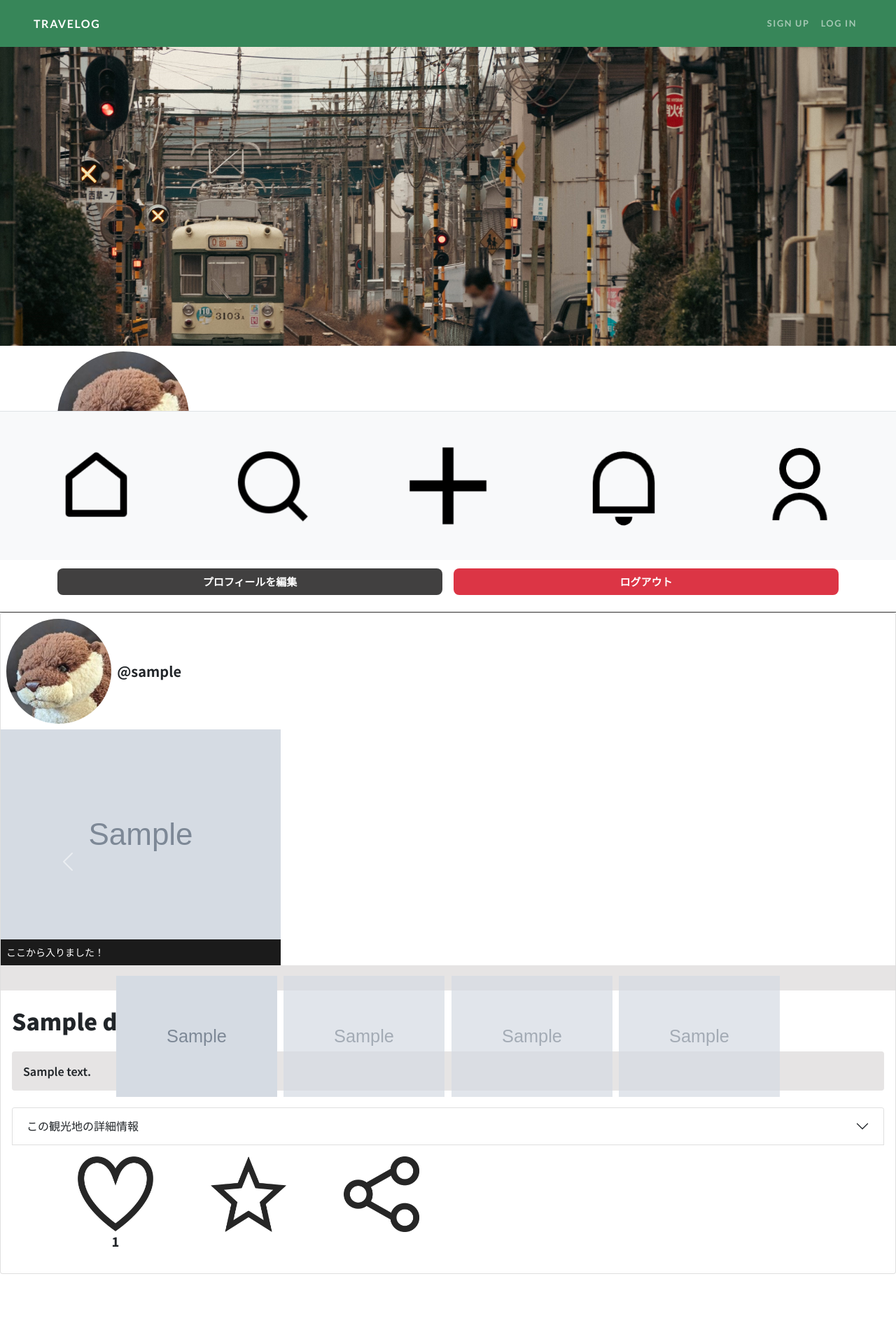
After one commit to baba-jun/travelog, a Django app: page /profile/ in a window 1280 px wide. The commit adds this page. Shown: the whole page at 70% size. Run offline with Django 4.2, Linux system fonts and the light colour scheme; tables that the repository leaves empty hold one stand-in row (values such as "Sample post"); grey boxes marked "Sample" are stand-in pictures; parts of the project's set-up code (start-up, migrations or seed data) failed here and were passed over; some libraries are stand-ins or nearby versions.

Commit message:
FE#profile-ui

```diff
--- /dev/null
+++ b/travelog/static/css/profile.css
@@ -0,0 +1,48 @@
+.profile-wrapper{
+    border-bottom: 1px solid rgb(65 64 64);
+}
+
+.user-info{
+    padding: 0;
+}
+
+.user-img-profile{
+    max-width: 18%;
+    padding: 0;
+}
+
+.profile-wrapper .user-name{
+    font-size: 25px;
+}
+
+.profile-text{
+    font-family: "Noto Sans JP", sans-serif;
+    font-weight: 600;
+}
+
+.profile-text{
+    font-size: 15px;
+    font-weight: 600;
+    font-family: "Noto Sans JP", sans-serif;
+}
+
+.profile-text-bold{
+    font-size: 18px;
+    font-weight: 800;
+    font-family: "Noto Sans JP", sans-serif;
+}
+
+.profile .btn{
+    width: 100%;
+    border-radius: 8px;
+    font-size: 15px;
+    font-family: "Noto Sans JP", sans-serif;
+    font-weight: 600;
+    color: white;
+    border: none;
+}
+
+.btn-secondary{
+    background-color: rgb(65 64 64);
+    color: white;
+}
--- a/travelog_app/templates/base.html
+++ b/travelog_app/templates/base.html
@@ -40,7 +40,11 @@
     <!-- Navigation -->
     <nav class="navbar navbar-expand-lg navbar-dark navbar-custom">
         <div class="container-fluid px-md-5 px-4">
+            {% if user.is_authenticated %}
             <a class="navbar-brand" href="{% url 'travelog_app:Home' %}">Travelog</a>
+            {% else %}
+            <a class="navbar-brand" href="{% url 'travelog_app:index' %}">Travelog</a>
+            {% endif %}
             <button class="navbar-toggler" type="button" data-bs-toggle="collapse" data-bs-target="#navbarResponsive"
                     aria-controls="navbarResponsive" aria-expanded="false" aria-label="Toggle navigation"><span
                     class="navbar-toggler-icon"></span></button>
@@ -67,31 +71,6 @@
 
     {% block contents%}{% endblock %}
 
-    {% block  menu %}{% endblock %}
-
-    <nav class="navbar navbar-expand navbar-light bg-light flex-row  border-top py-1 fixed-bottom">
-        <div class="container-fluid">
-            <ul class="navbar-nav w-100 nav-justified align-items-center">
-              <li class="nav-item w-20 text-center">
-                <a class="nav-link" href="{% url 'travelog_app:Home' %}"><img src="{% static 'assets/img/home-line.png' %}" alt="" width="50%"></a>
-              </li>
-              <li class="nav-item w-20 text-center">
-                <a class="nav-link" href="#"><img src="{% static 'assets/img/search-line.png' %}" alt="" width="50%"></a>
-              </li>
-              <li class="nav-item w-20 text-center">
-                <a class="nav-link" href="{% url 'travelog_app:create_post' %}"><img src="{% static 'assets/img/add-box-line.png' %}" alt="" width="80%"></a>
-              </li>
-              <li class="nav-item w-20 text-center">
-                <a class="nav-link" href="#"><img src="{% static 'assets/img/notification-line.png' %}" alt="" width="50%"></a>
-              </li>
-              <li class="nav-item w-20 text-center">
-                <a class="nav-link" href="#"><img src="{% static 'assets/img/user-line.png' %}" alt="" width="50%"></a>
-              </li>
-            </ul>
-        </div>
-      </nav>
-
-
 
     <!-- Bootstrap core JS-->
     <script src="https://cdn.jsdelivr.net/npm/bootstrap@5.1.0/dist/js/bootstrap.bundle.min.js"></script>
--- /dev/null
+++ b/travelog_app/templates/profile.html
@@ -0,0 +1,244 @@
+{% extends 'base.html' %}
+{% load static %}
+
+{% block title %}
+  プロフィール
+{% endblock %}
+
+{% block contents %}
+  <link href="{% static 'css/profile.css' %}" rel="stylesheet" />
+  <div class="profile-wrapper">
+    <img src="{% static 'assets/img/header.jpg' %}" class="w-100" alt="...">
+    <div class="container profile px-3 pb-4">
+      <div class="row py-2">
+        <div class="user-info d-flex flex-row">
+          <img src="{% static 'assets/img/55.jpg' %}" class="user-img-profile px-2 rounded-circle" alt="..." />
+          <h2 class="user-name text-body py-2">{{ user.username }}</h2>
+        </div>
+      </div>
+      <div class="row">
+        <p class="profile-text py-3">
+            プロフィールです
+        </p>
+      </div>
+      <div class="row">
+        <div class="col px-2">
+          <span class="profile-text-bold">100</span><span class="profile-text">&nbsp;フォロー</span>
+          <span class="profile-text-bold">&nbsp;950</span><span class="profile-text">&nbsp;フォロワー</span>
+        </div>
+      </div>
+      <div class="row">
+        <div class="col-6 px-2 pt-3">
+        <button type="button" class="btn btn-secondary px-3 py-2">プロフィールを編集</button>
+        </div>
+        <div class="col-6 px-2 pt-3">
+          <button type="button" onclick="location.href='{% url 'account_logout' %}'" class="btn btn-danger px-3 py-2">ログアウト</button>
+          </div>
+      </div>
+    </div>
+  </div>
+
+  <div class="card w-100 text-body">
+
+
+    <!--ここから投稿コンテンツ-->
+    {% for diary in diary_list %}
+      <div class="user-info d-flex flex-row">
+        <img src="{% static 'assets/img/55.jpg' %}" class="user-img p-2 rounded-circle" alt="...">
+        <h2 class="user-name text-body py-2">@{{ diary.user_id.username}}</h2>
+      </div>
+
+
+        <div id="carouselExample2" class="carousel slide carousel slide" data-bs-touch="true" data-bs-ride="true">
+
+            <div class="carousel-inner">
+              {% if diary.post_image1 %}
+              <div class="carousel-item active">
+                <figure class="figure">
+                <img src='{{ MEDIA_URL }}{{diary.post_image1}}' class="d-block w-100" data-bs-interval="false" alt="...">
+                <figcaption class="figure-caption post_img p-2">ここから入りました！</figcaption>
+              </figure>
+              </div>
+              {% endif %}
+
+              {% if diary.post_image2 %}
+              <div class="carousel-item">
+                <figure class="figure">
+                <img src='{{ MEDIA_URL }}{{diary.post_image2}}' class="d-block w-100" data-bs-interval="false" alt="...">
+                <figcaption class="figure-caption post_img p-2">ここでお参り</figcaption>
+                </figure>
+              </div>
+              {% endif %}
+
+              {% if diary.post_image3 %}
+              <div class="carousel-item">
+                <img src='{{ MEDIA_URL }}{{diary.post_image3}}' class="d-block w-100" data-bs-interval="false" alt="...">
+                <figcaption class="figure-caption post_img p-2">　</figcaption>
+              </div>
+              {% endif %}
+
+              {% if diary.post_image4 %}
+              <div class="carousel-item">
+                <img src='{{ MEDIA_URL }}{{diary.post_image4}}' class="d-block w-100" data-bs-interval="false" alt="...">
+                <figcaption class="figure-caption post_img p-2">　</figcaption>
+              </div>
+              {% endif %}
+            </div>
+
+            <button class="carousel-control-prev" type="button" data-bs-target="#carouselExample2" data-bs-slide="prev">
+              <span class="carousel-control-prev-icon" aria-hidden="true"></span>
+              <span class="visually-hidden">Previous</span>
+            </button>
+            <button class="carousel-control-next" type="button" data-bs-target="#carouselExample2" data-bs-slide="next">
+              <span class="carousel-control-next-icon" aria-hidden="true"></span>
+              <span class="visually-hidden">Next</span>
+            </button>
+
+            <!--画像サムネイル表示-->
+
+            {% if not diary.post_image1 or diary.post_image2 or diary.post_image3 %}
+            <div class="carousel-indicators thumbnail_postimgs mb-1 pb-2">
+              {% if diary.post_image1 %}
+              <button type="button" data-bs-target="#carouselExample2" data-bs-slide-to="0" class="active" aria-current="true" aria-label="Slide 0">
+                <img src="{{ MEDIA_URL }}{{diary.post_image1}}" class="d-block w-100" alt="...">
+              </button>
+              {% endif %}
+
+              {% if diary.post_image2 %}
+              <button type="button" data-bs-target="#carouselExample2" data-bs-slide-to="1" aria-label="Slide 1">
+                <img src="{{ MEDIA_URL }}{{diary.post_image2}}" class="d-block w-100" alt="...">
+              </button>
+              {% endif %}
+
+              {% if diary.post_image3 %}
+              <button type="button" data-bs-target="#carouselExample2" data-bs-slide-to="2" aria-label="Slide 2">
+                <img src="{{ MEDIA_URL }}{{diary.post_image3}}" class="d-block w-100" alt="...">
+              </button>
+              {% endif %}
+
+              {% if diary.post_image4 %}
+              <button type="button" data-bs-target="#carouselExample2" data-bs-slide-to="3" aria-label="Slide 2">
+                <img src="{{ MEDIA_URL }}{{diary.post_image4}}" class="d-block w-100" alt="...">
+              </button>
+              {% endif %}
+            </div>
+            {% endif %}
+          </div>
+
+        <div class="card-body">
+          <h2 class="card-title pt-1 pb-4">{{ diary.title}}</h2>
+          <p class="card-text rounded p-3 mb-4">
+            {{ diary.comment}}
+          </p>
+
+
+            <div class="accordion-item">
+              <h2 class="accordion-header">
+                <button class="accordion-button collapsed" type="button" data-bs-toggle="collapse" data-bs-target="#collapseOne" aria-expanded="false" aria-controls="collapseOne">
+                  この観光地の詳細情報
+                </button>
+              </h2>
+              <div id="collapseOne" class="accordion-collapse collapse" data-bs-parent="#accordionExample">
+                <div class="accordion-body">
+
+                  <ul class="list-group mb-4">
+                    <li class="list-group-item"> <span class="fw-bold">国</span>：<a class="link-opacity-100" href="#">{{ diary.country}}</a></li>
+                    <li class="list-group-item"><span class="fw-bold">都道府県</span>：<a class="link-opacity-100" href="#">{{ diary.prefectures.prefecture_name}}</a></li>
+                    <li class="list-group-item"><span class="fw-bold">市町村区</span>：<a class="link-opacity-100" href="#">{{ diary.city.city_name}}</a></li>
+                  </ul>
+
+                  <a class="link-opacity-100" href="#">この観光地の位置</a>
+
+                </div>
+              </div>
+            </div>
+
+        <!--いいね、ブックマーク、シェアボタン-->
+
+
+    <div class="container button_area py-3">
+      <div class="row">
+        <div class="col-2 button-item">
+          <button type="button" class="like_button" id="ajax-like-for-diary {{diary.id}}">
+          {% if diary.id in liked_diaries_ids %}
+          <img id="like_after {{diary.id}}" src="{% static 'assets/img/heart_after.png' %}" alt="">
+          {% else %}
+          <img id="like_before {{diary.id}}" src="{% static 'assets/img/heart_before.png' %}" alt="">
+          {% endif %}
+          </button>
+          </a>
+        </div>
+        <div class="col-2 button-item">
+          <img src="{% static 'assets/img/bookmark_before.png' %}" alt="">
+        </div>
+        <div class="col-2 button-item">
+          <img src="{% static 'assets/img/share.png' %}" alt="">
+        </div>
+      </div>
+      <div class="row">
+        <div class="col-2 button-item">
+          <span class="like_value" id="post_value {{diary.id}}">
+          {{ diary.likes_set.all | length }}
+          </span>
+        </div>
+      </div>
+    </div>
+
+
+    </div>
+
+    <script type="text/javascript">
+
+      document.getElementById('ajax-like-for-diary {{diary.id}}').addEventListener('click', e => {
+        e.preventDefault();
+        const url = "{% url "travelog_app:like_for_diary" %}";
+        fetch(url, {
+          method: 'POST',
+          body: `diary_id={{diary.id}}`,
+          headers: {
+            'Content-Type': 'application/x-www-form-urlencoded; charset=utf-8',
+            'X-CSRFToken': '{{ csrf_token }}',
+          },
+        }).then(response => {
+          return response.json();
+        }).then(response => {
+          const counter = document.getElementById('post_value {{diary.id}}')
+          counter.textContent = response.like_for_diary_count
+          if (response.method == 'create') {
+            var img = document.getElementById('like_before {{diary.id}}')
+            img.setAttribute('src', "{% static 'assets/img/heart_after.png' %}");
+            img.setAttribute('id', "like_after {{diary.id}}");
+          } else {
+            var img = document.getElementById('like_after {{diary.id}}')
+            img.setAttribute('src', "{% static 'assets/img/heart_before.png' %}");
+            img.setAttribute('id', "like_before {{diary.id}}");
+          }
+        }).catch(error => {
+          console.log(error);
+        });
+      });
+    </script>
+
+    {% endfor %}
+    <nav class="navbar navbar-expand navbar-light bg-light flex-row  border-top py-1 fixed-bottom">
+      <div class="container-fluid">
+          <ul class="navbar-nav w-100 nav-justified align-items-center">
+            <li class="nav-item w-20 text-center">
+              <a class="nav-link" href="{% url 'travelog_app:Home' %}"><img src="{% static 'assets/img/home-line.png' %}" alt="" width="50%"></a>
+            </li>
+            <li class="nav-item w-20 text-center">
+              <a class="nav-link" href="#"><img src="{% static 'assets/img/search-line.png' %}" alt="" width="50%"></a>
+            </li>
+            <li class="nav-item w-20 text-center">
+              <a class="nav-link" href="{% url 'travelog_app:create_post' %}"><img src="{% static 'assets/img/add-box-line.png' %}" alt="" width="80%"></a>
+            </li>
+            <li class="nav-item w-20 text-center">
+              <a class="nav-link" href="#"><img src="{% static 'assets/img/notification-line.png' %}" alt="" width="50%"></a>
+            </li>
+            <li class="nav-item w-20 text-center">
+              <a class="nav-link" href="{% url 'travelog_app:profile' %}"><img src="{% static 'assets/img/user-line.png' %}" alt="" width="50%"></a>
+            </li>
+          </ul>
+      </div>
+    </nav>
+{% endblock %}
--- a/travelog_app/urls.py
+++ b/travelog_app/urls.py
@@ -10,6 +10,7 @@ urlpatterns = [
     path('', views.IndexView.as_view(), name="index"),
     path('home/', views.HomeView.as_view(), name='Home'),
     path('create_post/', views.CreatePostView.as_view(), name="create_post"),
+    path('profile/', views.ProfileView.as_view(), name='profile'),
     path('csv_upload/', views.upload_csv_data, name='csv_upload'),
     path('get_city_dropdown/', views.get_city_dropdown, name='get_city_dropdown'),
     path('like_for_diary/', views.like_for_diary, name='like_for_diary'),
--- a/travelog_app/views.py
+++ b/travelog_app/views.py
@@ -42,7 +42,7 @@ class CreatePostView(LoginRequiredMixin, generic.CreateView):
     model = diary
     template_name = "diary_create.html"
     form_class = DiaryCreateForm
-    success_url = reverse_lazy("travelog_app:index")
+    success_url = reverse_lazy("travelog_app:Home")
 
     def form_valid(self, form: BaseModelForm) -> HttpResponse:
         post = form.save(commit=False)
@@ -54,6 +54,25 @@ class CreatePostView(LoginRequiredMixin, generic.CreateView):
     def form_invalid(self, form: BaseModelForm) -> HttpResponse:
         messages.success(self.request, '投稿失敗')
         return super().form_invalid(form)
+
+class ProfileView(generic.ListView):
+    template_name = "profile.html"
+    model = diary
+
+    def get_context_data(self, **kwargs,): #ユーザが既にイイねしているかどうかの判断
+        context = super().get_context_data(**kwargs)
+
+        user = self.request.user
+
+        liked_diaries_ids = likes.objects.filter(user_id = user.id).values_list('diary_id', flat=True)
+
+        liked_diaries_ids = {
+            'liked_diaries_ids' : liked_diaries_ids,
+        }
+        context.update(liked_diaries_ids)
+        print(liked_diaries_ids)
+
+        return context
 
 def like_for_diary(request):
     diary_id = request.POST.get('diary_id')
```
Also changed, not shown: travelog_app/templates/diary_create.html (+24 -0 lines), travelog_app/templates/edit_profile.html (added, +49 -0 lines), travelog_app/templates/home.html (+24 -1 lines), travelog/static/assets/img/header.jpg (added).
